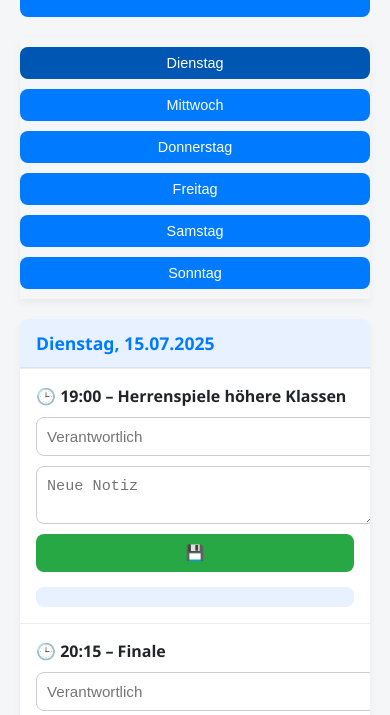
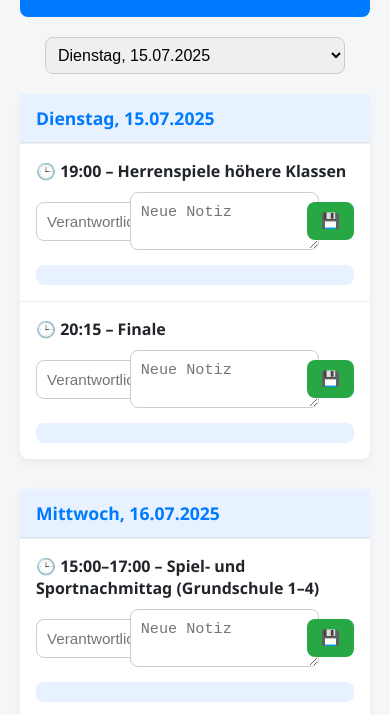
Before and after one commit to erbehannes/SW2025, a plain HTML site: page index.html in a window 390 px wide. Shown: the part 129-844 px from the top of the page. Drawn offline with Linux system fonts and the light colour scheme; no server answers.

Commit message:
Add files via upload

```diff
--- a/app.js
+++ b/app.js
@@ -1,7 +1,6 @@
 import { initializeApp } from "https://www.gstatic.com/firebasejs/11.8.1/firebase-app.js";
 import { getDatabase, ref, onValue, set, get } from "https://www.gstatic.com/firebasejs/11.8.1/firebase-database.js";
 
-// Firebase-Konfiguration
 const firebaseConfig = {
   apiKey: "AIzaSyBvDHcYfeQdIwmXd3qnF97K-PQKH4NICf0",
   authDomain: "sportwoche-sv-langen.firebaseapp.com",
@@ -61,23 +60,31 @@ const events = {
 
 function renderPlan() {
   const container = document.getElementById('week-plan');
-  const nav = document.getElementById('day-nav');
+  const navButtons = document.getElementById('day-buttons');
+  const navSelect = document.getElementById('day-select');
   container.innerHTML = '';
-  nav.innerHTML = '';
+  navButtons.innerHTML = '';
+  navSelect.innerHTML = '';
 
   Object.entries(events).forEach(([day, list], dIndex) => {
     const anchorId = sanitizeKey(day);
 
-    // Nav-Button erzeugen
+    // 📌 Button für Desktop
     const btn = document.createElement('button');
     btn.textContent = day.split(',')[0];
     btn.onclick = () => {
       document.getElementById(anchorId)?.scrollIntoView({ behavior: 'smooth' });
-      document.querySelectorAll('.day-nav button').forEach(b => b.classList.remove('active'));
+      document.querySelectorAll('#day-buttons button').forEach(b => b.classList.remove('active'));
       btn.classList.add('active');
     };
     if (dIndex === 0) btn.classList.add('active');
-    nav.appendChild(btn);
+    navButtons.appendChild(btn);
+
+    // 📱 Option für Dropdown
+    const option = document.createElement('option');
+    option.value = anchorId;
+    option.textContent = day;
+    navSelect.appendChild(option);
 
     const dayCard = document.createElement('div');
     dayCard.className = 'day-card';
@@ -174,6 +181,11 @@ function renderPlan() {
 
     container.appendChild(dayCard);
   });
+
+  navSelect.onchange = () => {
+    const id = navSelect.value;
+    document.getElementById(id)?.scrollIntoView({ behavior: 'smooth' });
+  };
 }
 
 document.addEventListener('DOMContentLoaded', renderPlan);
--- a/index.html
+++ b/index.html
@@ -15,9 +15,10 @@
       <h1>📅 Sportwoche 2025 – Orga Planer</h1>
     </header>
 
-    <!-- Navigationsleiste für Tages-Jump -->
-    <nav class="day-nav" id="day-nav">
-      <!-- JS erzeugt Buttons -->
+    <!-- Navigation: Buttons + Dropdown -->
+    <nav class="day-nav">
+      <div id="day-buttons"></div>
+      <select id="day-select" class="day-select"></select>
     </nav>
 
     <main id="week-plan" class="week-plan">
@@ -25,11 +26,10 @@
     </main>
   </div>
 
-  <!-- Service Worker -->
   <script>
     if ('serviceWorker' in navigator) {
       navigator.serviceWorker.register('sw.js')
-        .then(() => console.log('✅ Service Worker aktiv'))
+        .then(() => console.log('✅ SW aktiv'))
         .catch(err => console.error('❌ SW Fehler:', err));
     }
   </script>
--- a/styles.css
+++ b/styles.css
@@ -37,19 +37,21 @@ header h1 {
   margin: 0;
 }
 
-/* 📌 Sticky Navigation */
 .day-nav {
   display: flex;
-  flex-wrap: wrap;
+  flex-direction: column;
+  align-items: center;
   gap: 10px;
-  justify-content: center;
   margin: 20px 0;
-  position: sticky;
-  top: 0;
   background: var(--bg);
   z-index: 99;
-  padding: 10px 0;
-  box-shadow: var(--shadow);
+}
+
+#day-buttons {
+  display: flex;
+  flex-wrap: wrap;
+  justify-content: center;
+  gap: 10px;
 }
 
 .day-nav button {
@@ -68,12 +70,31 @@ header h1 {
   background: #0056b3;
 }
 
+.day-select {
+  display: none;
+  width: 90%;
+  max-width: 300px;
+  font-size: 1rem;
+  padding: 8px;
+  border-radius: var(--radius);
+  border: 1px solid #ccc;
+}
+
+@media (max-width: 768px) {
+  #day-buttons {
+    display: none;
+  }
+
+  .day-select {
+    display: block;
+  }
+}
+
 .day-card {
   background: white;
   border-radius: var(--radius);
   box-shadow: var(--shadow);
   margin-bottom: 30px;
-  overflow: hidden;
   scroll-margin-top: 100px;
 }
 
@@ -161,18 +182,3 @@ button:hover {
   border: none;
   cursor: pointer;
 }
-
-@media (max-width: 600px) {
-  .input-grid {
-    grid-template-columns: 1fr;
-  }
-
-  .day-nav {
-    flex-direction: column;
-    align-items: center;
-  }
-
-  button {
-    width: 100%;
-  }
-}
--- a/sw.js
+++ b/sw.js
@@ -1,4 +1,4 @@
-const cacheName = 'sportwoche-cache-v1';
+const cacheName = 'sportwoche-cache-v2';
 const filesToCache = [
   './',
   './index.html',
```
